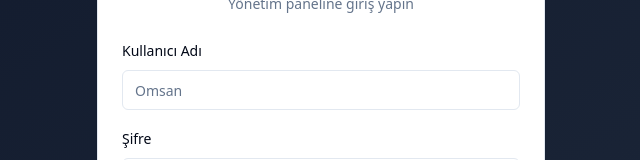
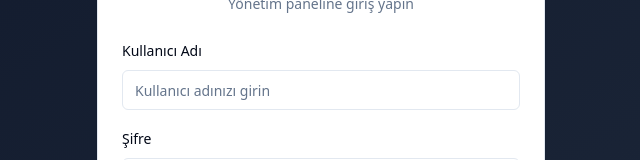
Before and after one commit to Kemalyavas/Omsan_AdminDashboard, a React (Vite) app in the folder frontend/: page /login in a window 1280 px wide. Shown: the part 334-494 px from the top of the page, without its empty margins (319-959 px from the left). Built offline with nearby package versions, Linux system fonts and the light colour scheme; no server answers.

Commit message:
Update login placeholder

```diff
--- a/frontend/src/pages/LoginPage.tsx
+++ b/frontend/src/pages/LoginPage.tsx
@@ -67,7 +67,7 @@ export default function LoginPage() {
               <Input
                 id="username"
                 type="text"
-                placeholder="Omsan"
+                placeholder="Kullanıcı adınızı girin"
                 value={username}
                 onChange={(e) => setUsername(e.target.value)}
                 required
```
